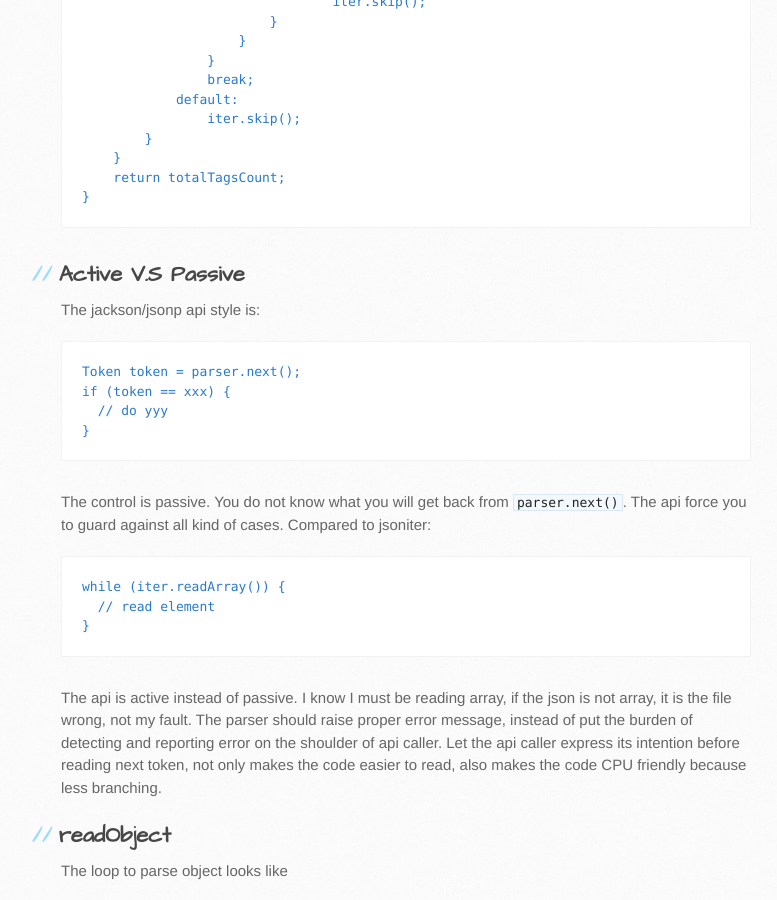
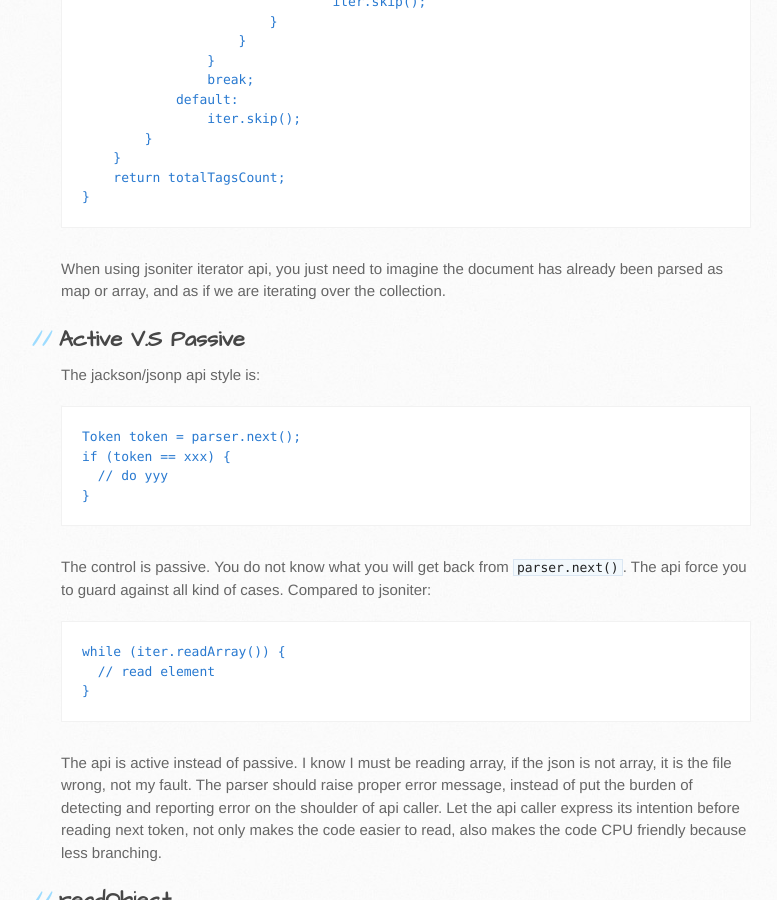
Before and after one commit to json-iterator/json-iterator.github.io, a Jekyll site: the page built from api.md, in a window 1280 px wide and 900 px high, scrolled down 2642 px. Shown: the whole window, without its empty margins (109-886 px from the left). Built offline with Jekyll 4.4.1, drawn with Linux system fonts in a browser that asks for light colours.

Commit message:
Update api.md

````diff
--- a/api.md
+++ b/api.md
@@ -117,6 +117,9 @@ public int jsoniter(Jsoniter iter) throws IOException {
     return totalTagsCount;
 }
 ```
+
+When using jsoniter iterator api, you just need to imagine the document has already been parsed as map or array, and as if we are iterating over the collection.
+
 ## Active V.S Passive
 
 The jackson/jsonp api style is:
````
